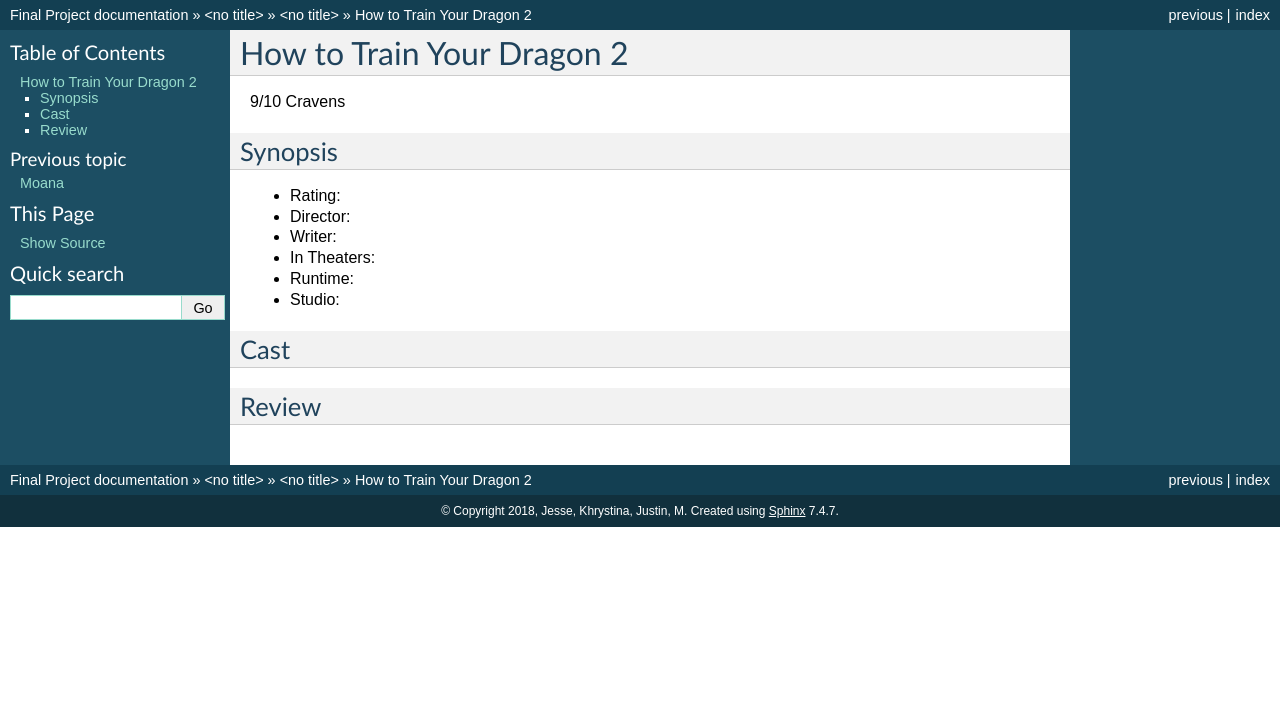
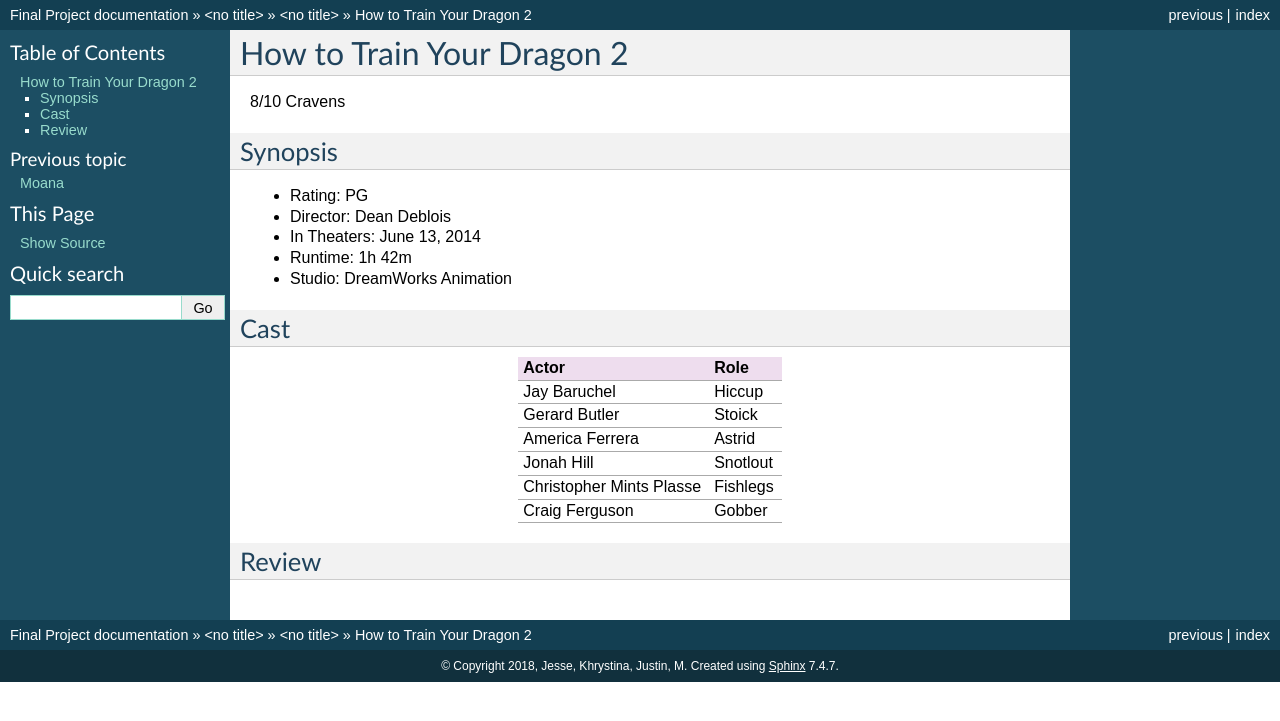
Before and after one commit to J-Luang/final_project, a Sphinx documentation site: the page built from source/genres/animated/httyd2/httyd2.rst, in a window 1280 px wide. Shown: the top 721 px of the page. Built offline with Sphinx 7.4.7, drawn with Linux system fonts in a browser that asks for light colours; pages that are not in the unit, such as notebooks, are missing from menus.

Commit message:
added content

```diff
--- a/source/genres/animated/httyd2/httyd2.rst
+++ b/source/genres/animated/httyd2/httyd2.rst
@@ -1,20 +1,29 @@
 How to Train Your Dragon 2
 ==========================
 
-9/10 Cravens
+8/10 Cravens
 
 Synopsis
 --------
 
-* Rating:
-* Director:
-* Writer:
-* In Theaters:
-* Runtime:
-* Studio:
+* Rating: PG
+* Director: Dean Deblois
+* In Theaters: June 13, 2014
+* Runtime: 1h 42m
+* Studio: DreamWorks Animation
 
 Cast
 ----
+========================= ================
+Actor                     Role
+========================= ================
+Jay Baruchel              Hiccup
+Gerard Butler             Stoick
+America Ferrera           Astrid
+Jonah Hill                Snotlout
+Christopher Mints Plasse  Fishlegs
+Craig Ferguson            Gobber
+========================= ================
 
 Review
 -----
```
Also changed, not shown: source/genres/animated/isleofdogs/isleofdogs.rst (+10 -0 lines), source/genres/animated/moana/moana.rst (+11 -0 lines), source/genres/animated/yourname/yourname.rst (+20 -0 lines).
